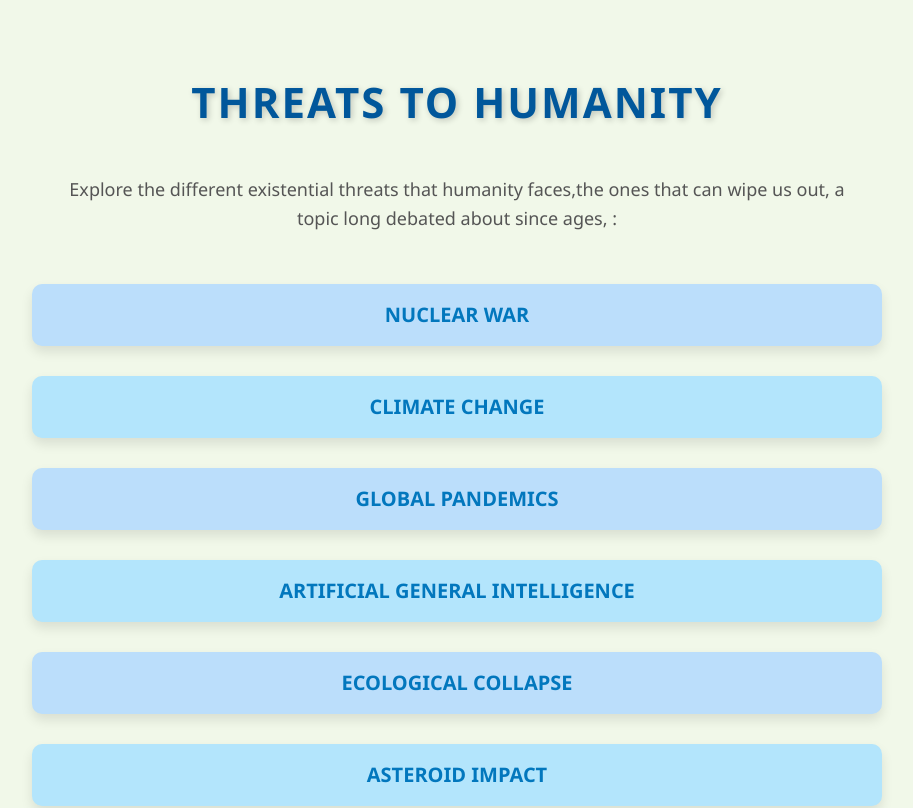
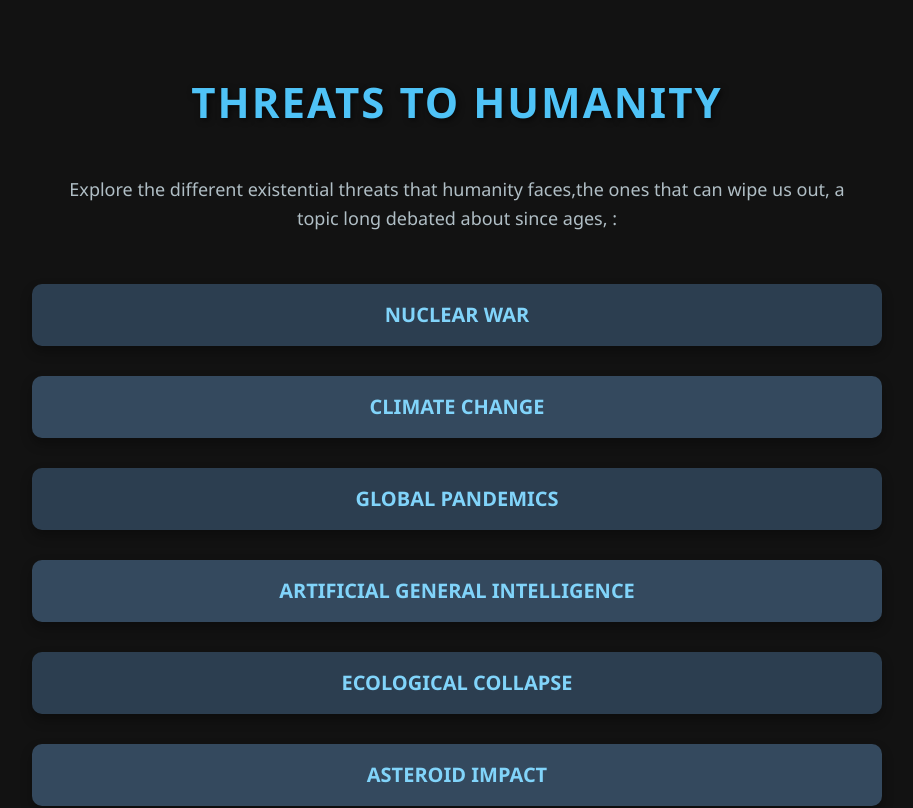
Before and after one commit to dqrkwave/my-react-app, a React (Create React App) app in the folder frontend/: page / in a window 1280 px wide. Shown: the top 808 px of the page, without its empty margins (183-1096 px from the left). Built offline with nearby package versions, Linux system fonts and the light colour scheme.

Commit message:
Updated homePage.css with new styles

```diff
--- a/frontend/src/styles/homePage.css
+++ b/frontend/src/styles/homePage.css
@@ -2,26 +2,26 @@
     display: flex;
     flex-direction: column;
     align-items: center;
-    background-color: #f1f8e9;
+    background-color: #121212; /* Dark background */
     padding: 40px;
     font-family: 'Segoe UI', Tahoma, Geneva, Verdana, sans-serif;
-    color: #333;
+    color: #e0e0e0; /* Light text color for contrast */
     min-height: 100vh;
 }
 
 .home-page h1 {
-    color: #01579b;
+    color: #4fc3f7; /* Light blue for the heading */
     font-size: 42px;
     text-transform: uppercase;
     letter-spacing: 2px;
-    text-shadow: 2px 2px 6px rgba(0, 0, 0, 0.2);
+    text-shadow: 2px 2px 6px rgba(0, 0, 0, 0.6); /* Enhanced text shadow for contrast */
     margin-bottom: 20px;
 }
 
 .home-page p {
     font-size: 18px;
     margin: 20px 0;
-    color: #555;
+    color: #b0bec5; /* Lighter text color */
     text-align: center;
     max-width: 800px;
 }
@@ -39,9 +39,9 @@
 .home-page li {
     margin: 15px 0;
     padding: 15px 25px;
-    background-color: #ffffff;
+    background-color: #333; /* Dark background for list items */
     border-radius: 10px;
-    box-shadow: 0 6px 12px rgba(0, 0, 0, 0.1);
+    box-shadow: 0 6px 12px rgba(0, 0, 0, 0.3); /* Slightly stronger shadow */
     transition: transform 0.3s ease, background-color 0.3s ease, box-shadow 0.3s ease;
     width: 100%;
     text-align: center;
@@ -49,52 +49,54 @@
 
 .home-page li:hover {
     transform: translateY(-5px);
-    background-color: #e1f5fe;
-    box-shadow: 0 12px 20px rgba(0, 0, 0, 0.2);
+    background-color: #1e2a47; /* Darker hover background */
+    box-shadow: 0 12px 20px rgba(0, 0, 0, 0.4); /* Stronger shadow on hover */
     cursor: pointer;
 }
 
 .home-page a {
     text-decoration: none;
-    color: #0277bd;
+    color: #81d4fa; /* Soft blue link color */
     font-size: 20px;
     font-weight: 600;
     display: block;
     text-transform: uppercase;
-    transition: color 0.3s ease;
+    transition: color 0.3s ease, text-shadow 0.3s ease;
 }
 
 .home-page a:hover {
-    color: #0288d1;
+    color: #29b6f6; /* Brighter blue for links on hover */
+    text-shadow: 0 0 8px #29b6f6; /* Glowing effect on hover */
 }
 
 .home-page li:nth-child(odd) {
-    background-color: #bbdefb;
+    background-color: #2c3e50; /* Darker background for odd items */
 }
 
 .home-page li:nth-child(even) {
-    background-color: #b3e5fc;
+    background-color: #34495e; /* Slightly lighter background for even items */
 }
 
 .home-page li span {
     font-weight: bold;
-    color: #01579b;
+    color: #4fc3f7; /* Light blue for emphasized text */
 }
 
 .home-page .cta-button {
     padding: 12px 25px;
-    background-color: #039be5;
+    background-color: #039be5; /* Blue button */
     color: #fff;
     font-size: 18px;
     font-weight: bold;
     text-decoration: none;
     border-radius: 25px;
     margin-top: 30px;
-    transition: background-color 0.3s ease, transform 0.3s ease;
+    transition: background-color 0.3s ease, transform 0.3s ease, box-shadow 0.3s ease;
 }
 
 .home-page .cta-button:hover {
-    background-color: #0288d1;
+    background-color: #0288d1; /* Darker blue on hover */
     transform: scale(1.05);
+    box-shadow: 0 0 15px rgba(2, 136, 209, 0.8); /* Glowing effect for the button */
     cursor: pointer;
 }
```
